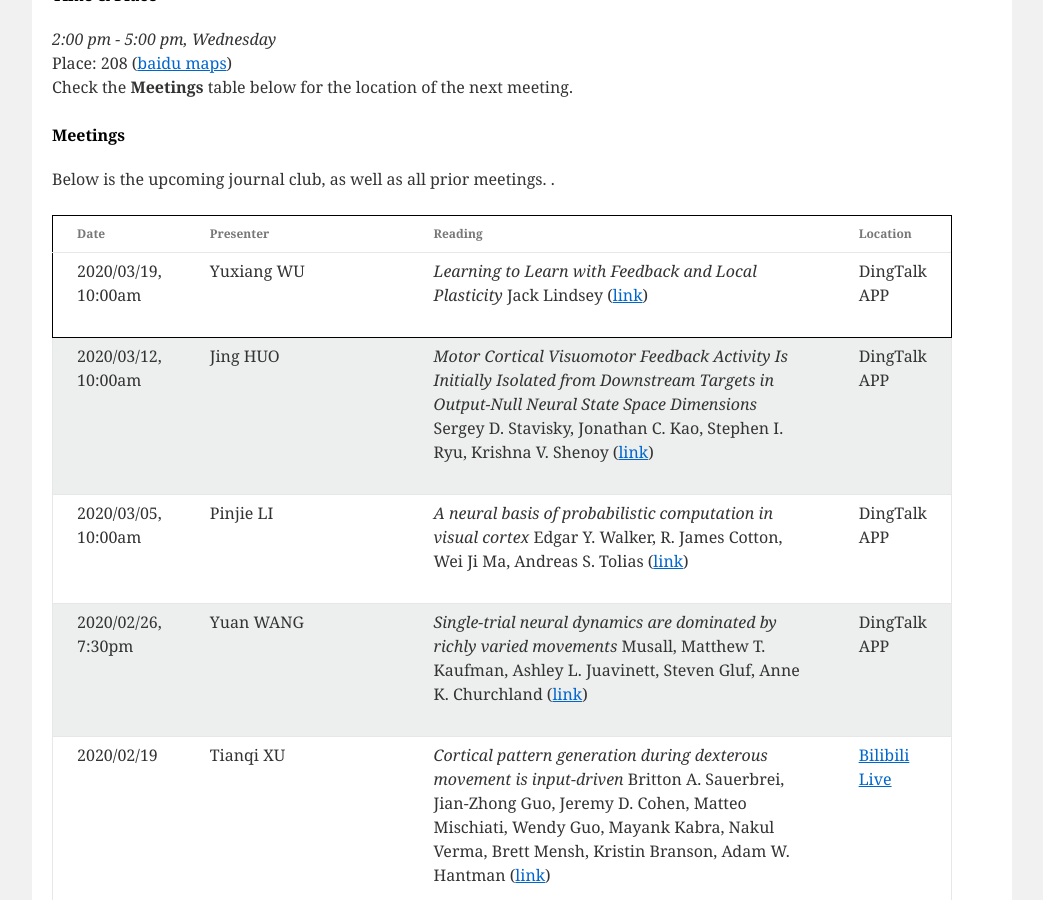
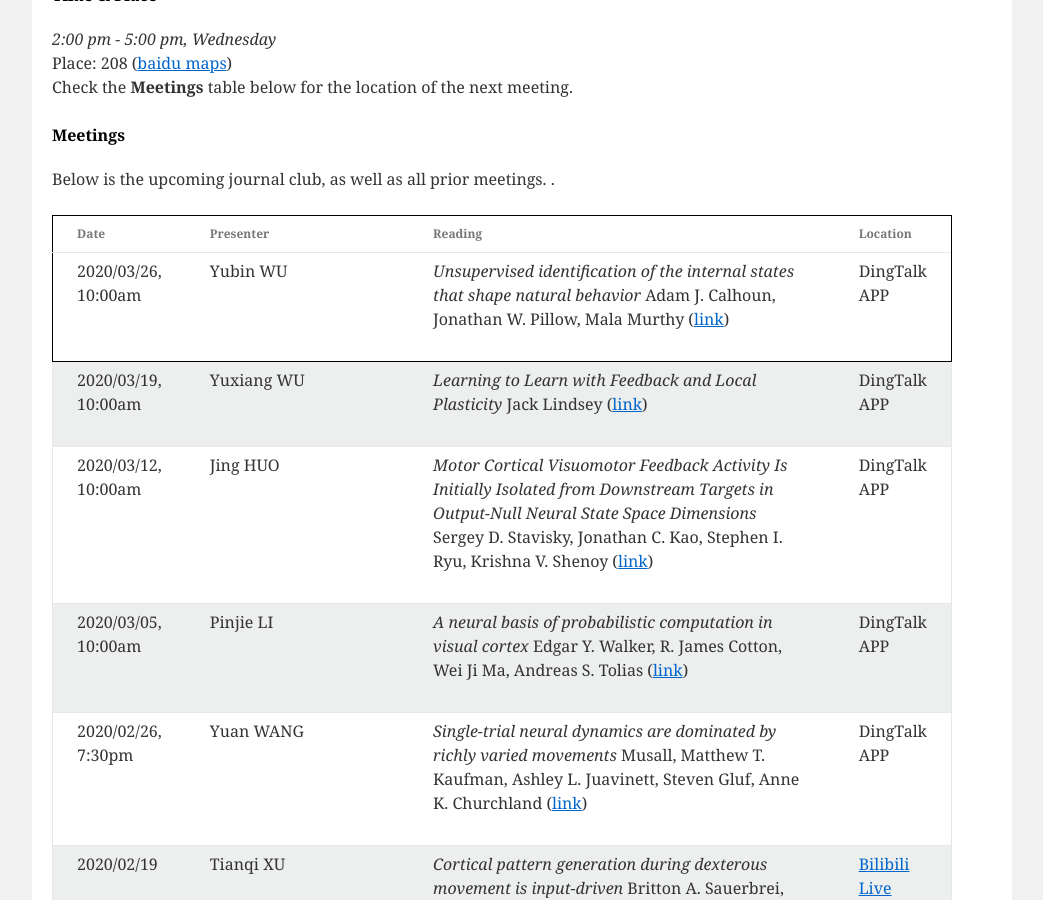
Before and after one commit to CNeuroUSTC/CNeuroUSTC.github.io, a Jekyll site: the page built from index.html, in a window 1280 px wide and 900 px high, scrolled down 739 px. Shown: the whole window, without its empty margins (118-1161 px from the left). Built offline with Jekyll 4.4.1, drawn with Linux system fonts in a browser that asks for light colours.

Commit message:
2020/03/26, 10:00am

```diff
--- a/_data/meeting_info.yml
+++ b/_data/meeting_info.yml
@@ -1,3 +1,11 @@
+- presenter: Yubin WU
+  date: 2020/03/26, 10:00am
+  paper: "Unsupervised identification of the internal states that shape natural behavior"
+  url: "https://www.nature.com/articles/s41593-019-0533-x"
+  pdf: "None"
+  authors: "Adam J. Calhoun, Jonathan W. Pillow, Mala Murthy"
+  location: DingTalk APP
+
 - presenter: Yuxiang WU
   date: 2020/03/19, 10:00am
   paper: "Learning to Learn with Feedback and Local Plasticity"
```
